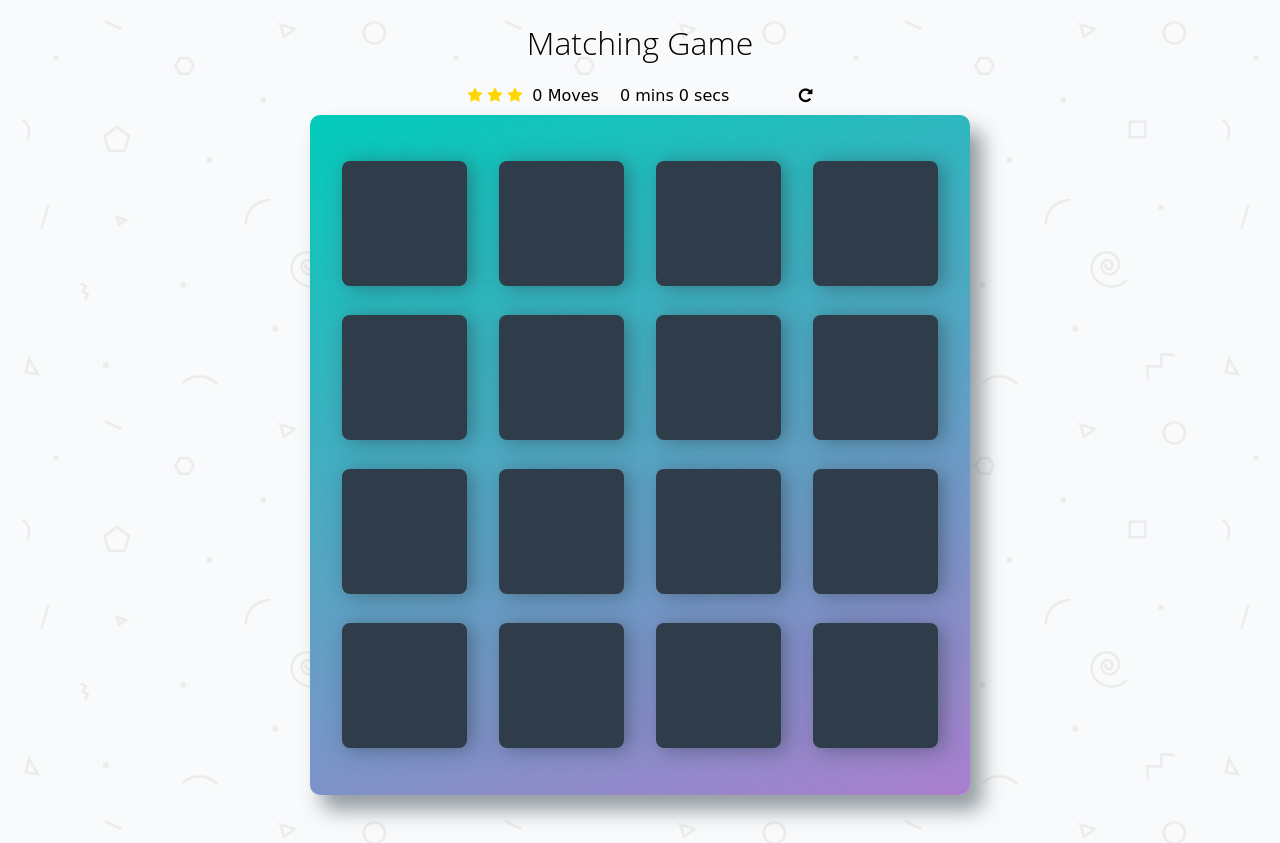
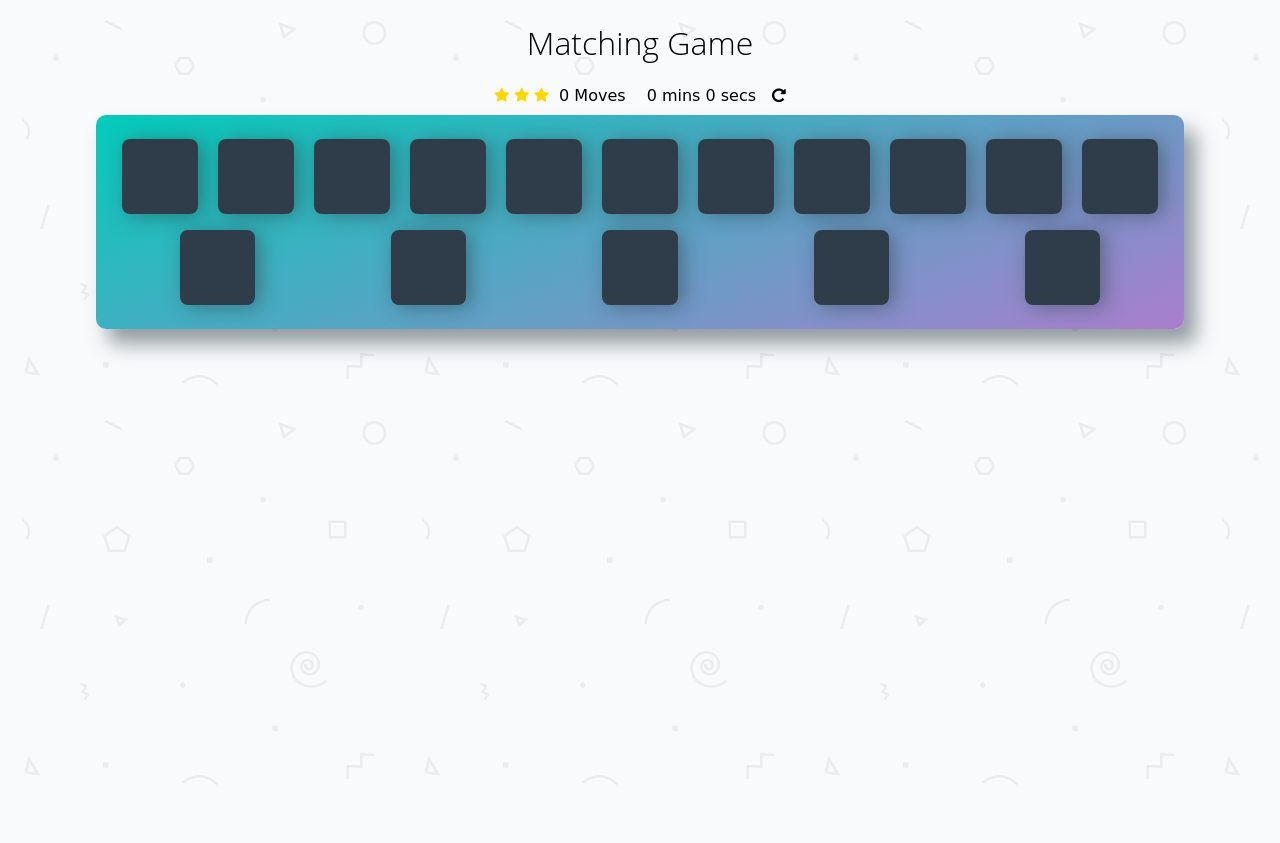
Before and after one commit to sandraisrael/Memory-Game-fend, a PHP site: page / in a window 1280 px wide. After the commit the page ends 784 px from the top, so only its background shows below. Run offline with PHP 8.4, Linux system fonts and the light colour scheme; some libraries are stand-ins or nearby versions; some web fonts are replaced.

Commit message:
responsive for small screens

```diff
--- a/css/app.css
+++ b/css/app.css
@@ -19,6 +19,7 @@ body {
 body {
     background: #ffffff url('../img/geometry2.png'); /* Background pattern from Subtle Patterns */
     font-family: 'Coda', cursive;
+    font-size: 16px;
 }
 
 .container {
@@ -38,22 +39,24 @@ h1 {
  */
 
 .deck {
-    width: 660px;
-    min-height: 680px;
+    width: 85%;
+    /* width: 660px;
+    min-height: 680px; */
     background: linear-gradient(160deg, #02ccba 0%, #aa7ecd 100%);
-    padding: 32px;
+    padding: 1rem;
     border-radius: 10px;
     box-shadow: 12px 15px 20px 0 rgba(46, 61, 73, 0.5);
     display: flex;
     flex-wrap: wrap;
-    justify-content: space-between;
+    justify-content: space-around;
     align-items: center;
     margin: 0 0 3em;
 }
 
 .deck .card {
-    height: 125px;
-    width: 125px;
+    height: 4.7rem;
+    width: 4.7rem;
+    margin: 0.5rem 0.5rem;
     background: #2e3d49;
     font-size: 0;
     color: #ffffff;
@@ -109,7 +112,6 @@ h1 {
 
 .score-panel {
     text-align: left;
-    width: 345px;
     margin-bottom: 10px;
 }
 
@@ -269,3 +271,16 @@ h1 {
       transform: scale3d(1, 1, 1);
     }
   }
+
+
+  /* Media queries */
+
+/* For Tablets */
+@media (min-width: 768px) and (max-width: 1279px) {
+
+}
+
+/* For Desktop */
+@media (min-width: 1280px) {
+
+}
```
